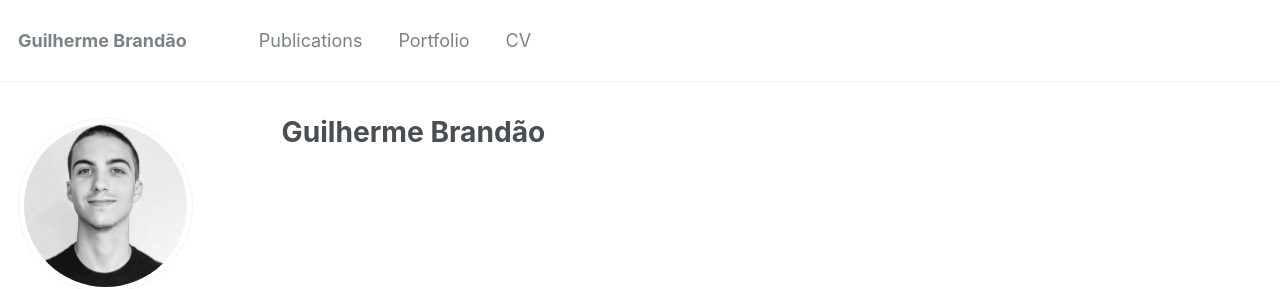
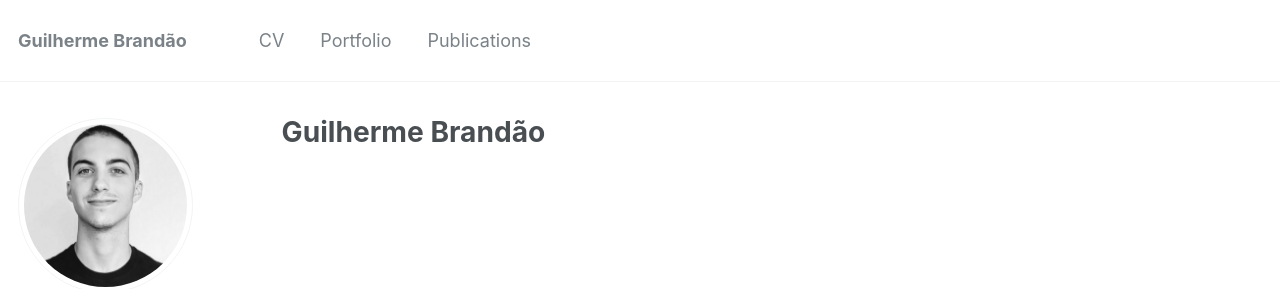
Before and after one commit to brandaogbs/brandaogbs.github.io, a Jekyll site: the page built from _pages/about.md, in a window 1280 px wide. Shown: the top 289 px of the page. Built offline with Jekyll 4.4.1, drawn with Linux system fonts in a browser that asks for light colours; some web fonts are replaced.

```diff
--- a/_data/navigation.yml
+++ b/_data/navigation.yml
@@ -1,10 +1,10 @@
 # main links links
 main:
-  - title: "Publications"
-    url: /publications/
+  - title: "CV"
+    url: /cv/
 
   - title: "Portfolio"
     url: /portfolio/
 
-  - title: "CV"
-    url: /cv/
+  - title: "Publications"
+    url: /publications/
```
